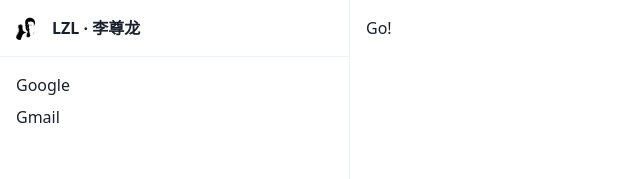
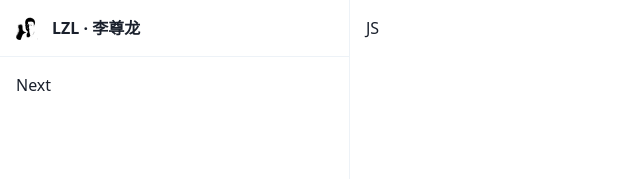
Before and after one commit to lzl/lzl.dev, a Next.js app: page / in a window 1280 px wide. Shown: the top 179 px of the page, without its empty margins (0-640 px from the left). Built offline with nearby package versions, Linux system fonts and the light colour scheme; what @tailwindcss/ui would draw is missing.

Commit message:
Update index.js

```diff
--- a/src/pages/index.js
+++ b/src/pages/index.js
@@ -1,10 +1,13 @@
 import LeftRight from '@/components/LeftRight'
-import Menu from '@/components/Menu'
 
-function Page() {
-  return <p>Go!</p>
+function Left() {
+  return <p>Next</p>
+}
+
+function Right() {
+  return <p>JS</p>
 }
 
 export default function Index() {
-  return <LeftRight left={<Menu />} right={<Page />} />
+  return <LeftRight left={<Left />} right={<Right />} />
 }
```
